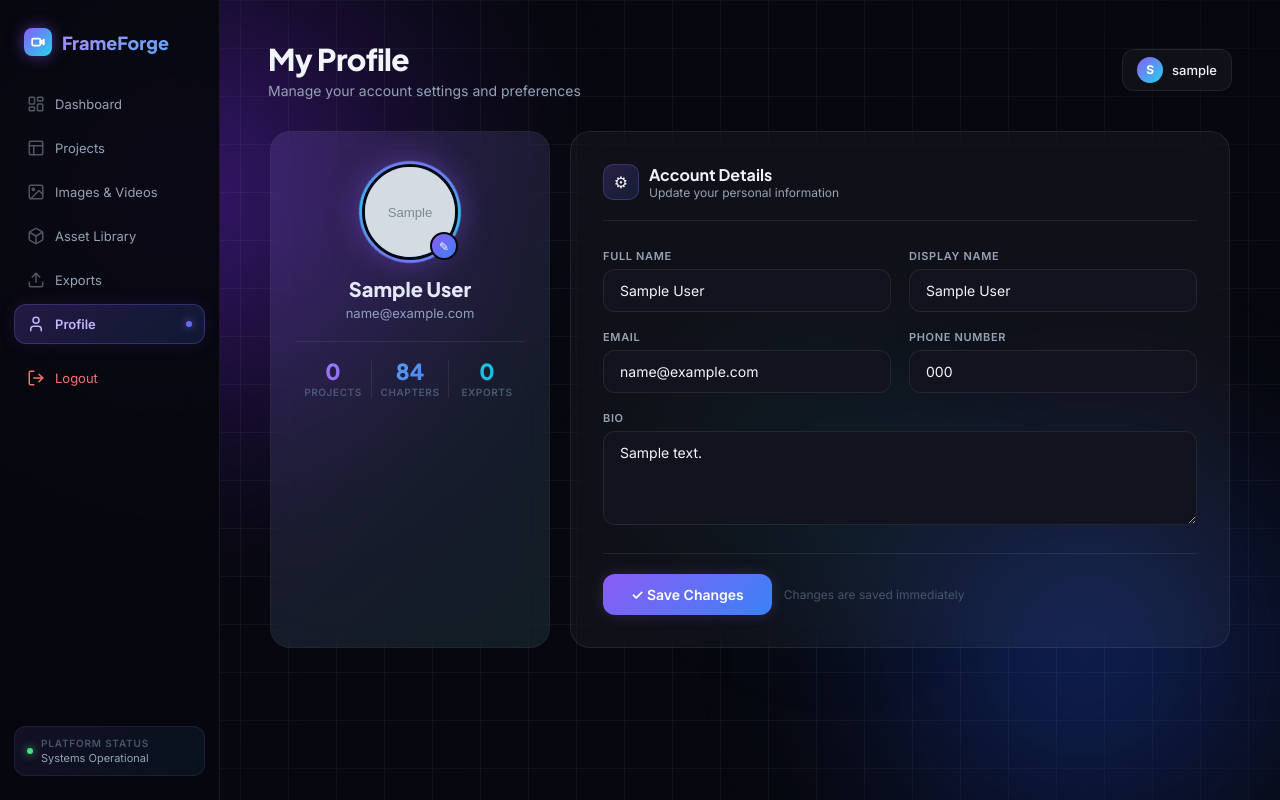
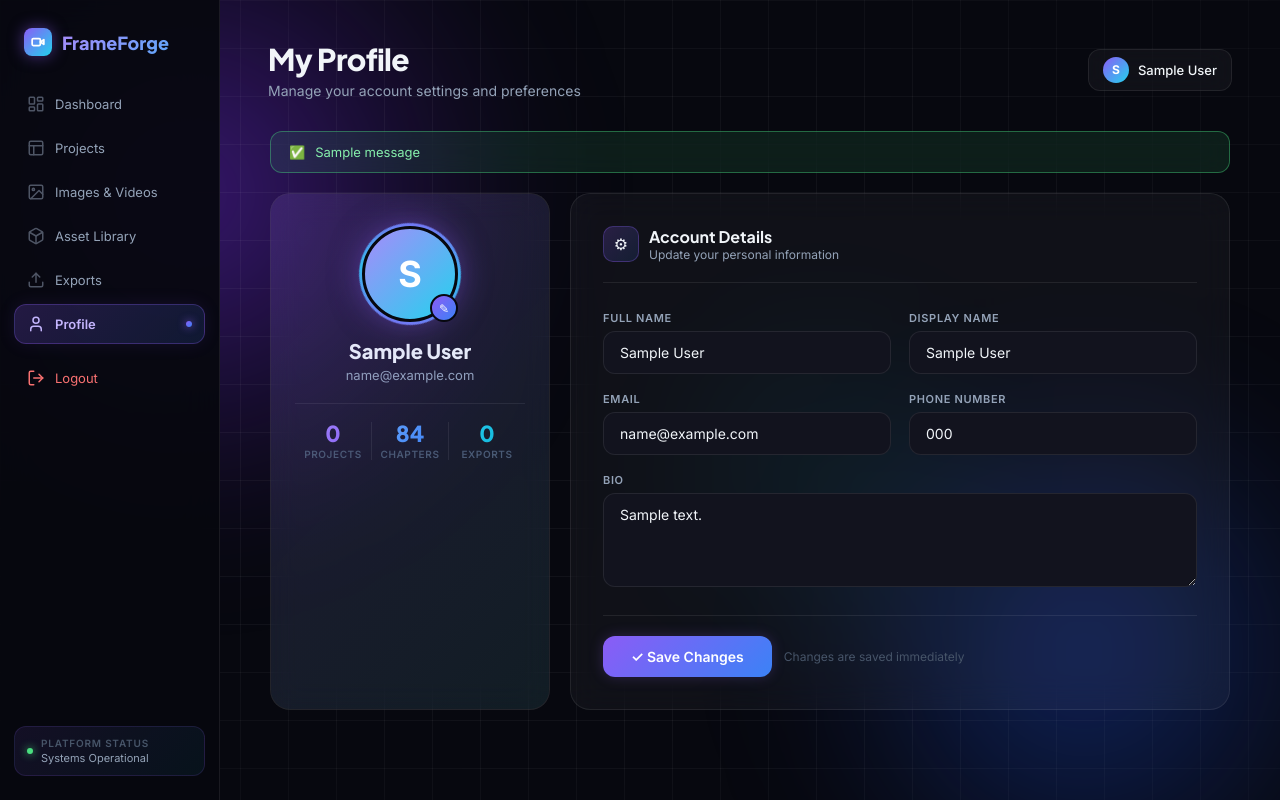
Before and after one commit to salmanwkey-code/FrameForge, a Django app: page /profile/ in a window 1280 px wide. Run offline with Django 5.2, Linux system fonts and the light colour scheme; a user stored in the database is signed in; tables that the repository leaves empty hold one stand-in row (values such as "Sample post"); grey boxes marked "Sample" are stand-in pictures; one stand-in notice (Sample message) is shown.

Commit message:
upgrade few things

```diff
--- a/accounts/templates/user_profile.html
+++ b/accounts/templates/user_profile.html
@@ -58,6 +58,7 @@
             box-shadow: 0 0 32px rgba(139,92,246,0.5);
             cursor: pointer;
             transition: transform 0.2s;
+            overflow: hidden;
         }
         .profile-avatar-inner:hover {
             transform: scale(1.05);
@@ -154,27 +155,37 @@
             <h1 style="margin: 0 0 4px; font-family: 'Plus Jakarta Sans', sans-serif; font-size: 30px; font-weight: 800; color: var(--text); letter-spacing: -0.02em;">My Profile</h1>
             <p style="margin: 0; color: var(--muted); font-size: 14px;">Manage your account settings and preferences</p>
         </div>
-        <div class="user-profile-btn glass-panel">
-            <div class="user-avatar">{{ request.user.username|make_list|first|upper|default:"U" }}</div>
-            <span class="user-name">{{ request.user.username|default:"Guest" }}</span>
-        </div>
+        <a href="{% url 'profile' %}" class="user-profile-btn glass-panel" style="text-decoration: none; color: inherit;">
+            <div class="user-avatar">
+                {% include 'user_avatar.html' %}
+            </div>
+            <span class="user-name">{{ profile.display_name|default:request.user.username|default:"Guest" }}</span>
+        </a>
     </div>
 
-    <div style="display: grid; grid-template-columns: 280px 1fr; gap: 20px; max-width: 960px; margin: 0 auto;">
+    {% if messages %}
+    <div style="max-width: 960px; margin: 0 auto 20px;">
+        {% for message in messages %}
+        <div class="glass-panel" style="padding: 12px 18px; border-radius: 12px; font-size: 13px; display: flex; align-items: center; gap: 10px; {% if message.tags == 'error' %}border-color: rgba(239,68,68,0.4); color: #FCA5A5; background: rgba(239,68,68,0.1);{% else %}border-color: rgba(74,222,128,0.4); color: #86EFAC; background: rgba(74,222,128,0.1);{% endif %}">
+            <span>{% if message.tags == 'error' %}❌{% else %}✅{% endif %}</span>
+            <span>{{ message }}</span>
+        </div>
+        {% endfor %}
+    </div>
+    {% endif %}
+
+    <form method="POST" action="{% url 'profile' %}" enctype="multipart/form-data" id="profile-form" style="display: grid; grid-template-columns: 280px 1fr; gap: 20px; max-width: 960px; margin: 0 auto;">
+        {% csrf_token %}
 
         <!-- Avatar Card -->
         <div class="glass-panel profile-hero">
-            <input type="file" id="profile-upload" name="profile_picture" style="display: none;" onchange="previewImage(this)">
+            <input type="file" id="profile-upload" name="profile_picture" accept="image/png,image/jpeg,image/webp,image/gif" style="display: none;" onchange="previewImage(this)">
 
-            <div class="profile-avatar-ring" onclick="document.getElementById('profile-upload').click()">
+            <div class="profile-avatar-ring" onclick="document.getElementById('profile-upload').click()" title="Click to upload profile picture" style="cursor: pointer;">
                 <div class="profile-avatar-inner" id="avatarEl">
-                    {% if profile.profile_picture %}
-                    <img src="{{ profile.profile_picture.url }}" alt="Avatar">
-                    {% else %}
-                    {{ request.user.username|first|upper|default:"U" }}
-                    {% endif %}
+                    {% include 'user_avatar.html' with avatar_user=request.user %}
                 </div>
-                <div class="profile-edit-badge">✎</div>
+                <div class="profile-edit-badge" title="Change profile picture">✎</div>
             </div>
 
             <p class="profile-name">{{ profile.display_name|default:request.user.username }}</p>
@@ -197,9 +208,7 @@
         </div>
 
         <!-- Form Card -->
-        <form method="POST" enctype="multipart/form-data" class="glass-panel" style="padding: 32px;">
-            {% csrf_token %}
-
+        <div class="glass-panel" style="padding: 32px;">
             <div style="display: flex; align-items: center; gap: 10px; margin-bottom: 28px; padding-bottom: 20px; border-bottom: 1px solid var(--border);">
                 <div style="width: 36px; height: 36px; border-radius: 10px; background: linear-gradient(135deg, rgba(139,92,246,0.2), rgba(59,130,246,0.12)); border: 1px solid rgba(139,92,246,0.3); display: flex; align-items: center; justify-content: center; font-size: 16px;">⚙</div>
                 <div>
@@ -221,7 +230,7 @@
             <div style="display: grid; grid-template-columns: 1fr 1fr; gap: 18px; margin-bottom: 18px;">
                 <div class="field-group">
                     <label class="field-label">Email</label>
-                    <input type="email" name="email" value="{{ profile.email }}" class="field-input" placeholder="you@example.com">
+                    <input type="email" name="email" value="{{ profile.email|default:request.user.email }}" class="field-input" placeholder="you@example.com">
                 </div>
                 <div class="field-group">
                     <label class="field-label">Phone Number</label>
@@ -233,15 +242,15 @@
                 <textarea name="bio" rows="4" class="field-textarea" placeholder="Tell us about yourself...">{{ profile.bio }}</textarea>
             </div>
 
-            <div style="display: flex; align-items: center; gap: 12px; padding-top: 4px; border-top: 1px solid var(--border); padding-top: 20px;">
+            <div style="display: flex; align-items: center; gap: 12px; padding-top: 20px; border-top: 1px solid var(--border);">
                 <button type="submit" class="btn btn-primary" style="padding: 12px 28px; font-size: 14px;">
                     ✓ Save Changes
                 </button>
                 <span style="font-size: 12px; color: var(--faint);">Changes are saved immediately</span>
             </div>
-        </form>
+        </div>
 
-    </div>
+    </form>
 
 </main>
 </div><!-- end app-layout -->
@@ -249,12 +258,24 @@
 <script>
 function previewImage(input) {
     if (input.files && input.files[0]) {
+        var file = input.files[0];
+        var validTypes = ['image/jpeg', 'image/png', 'image/webp', 'image/gif'];
+        if (!validTypes.includes(file.type)) {
+            alert('Please select a valid image file (JPG, PNG, WEBP, or GIF).');
+            input.value = '';
+            return;
+        }
+        if (file.size > 5 * 1024 * 1024) {
+            alert('Image size exceeds 5MB limit. Please choose a smaller image.');
+            input.value = '';
+            return;
+        }
         var reader = new FileReader();
         reader.onload = function(e) {
             var el = document.getElementById('avatarEl');
-            el.innerHTML = '<img src="' + e.target.result + '" alt="Avatar" style="width:100%;height:100%;border-radius:50%;object-fit:cover;">';
+            el.innerHTML = '<img src="' + e.target.result + '" alt="Avatar" style="width:100%;height:100%;border-radius:50%;object-fit:cover;display:block;">';
         }
-        reader.readAsDataURL(input.files[0]);
+        reader.readAsDataURL(file);
     }
 }
 </script>
--- a/accounts/views.py
+++ b/accounts/views.py
@@ -2,6 +2,7 @@ import os
 
 from django.conf import settings
 from django.shortcuts import render, redirect
+from django.contrib import messages
 from django.contrib.auth import authenticate, login, logout
 from django.contrib.auth.models import User
 from django.contrib.auth.decorators import login_required
@@ -96,23 +97,60 @@ def signup_page(request):
 
 @login_required
 def profile(request):
-
-    profile_obj, created = Profile.objects.get_or_create(
+    profile_obj, _ = Profile.objects.get_or_create(
         user=request.user
     )
 
     if request.method == "POST":
+        profile_obj.full_name = request.POST.get("full_name", "").strip()
+        profile_obj.display_name = request.POST.get("display_name", "").strip()
+        email = request.POST.get("email", "").strip()
+        profile_obj.phone_number = request.POST.get("phone_number", "").strip()
+        profile_obj.bio = request.POST.get("bio", "").strip()
 
-        profile_obj.full_name = request.POST.get("full_name")
-        profile_obj.email = request.POST.get("email")
-        profile_obj.phone_number = request.POST.get("phone_number")
-        profile_obj.bio = request.POST.get("bio")
-        profile_obj.display_name = request.POST.get("display_name")
+        if email:
+            profile_obj.email = email
+            if request.user.email != email:
+                request.user.email = email
+                request.user.save(update_fields=["email"])
 
-        if request.FILES.get("profile_picture"):
-            profile_obj.profile_picture = request.FILES["profile_picture"]
+        uploaded_file = request.FILES.get("profile_picture")
+        if uploaded_file:
+            MAX_UPLOAD_SIZE = 5 * 1024 * 1024  # 5 MB
+            ALLOWED_EXTENSIONS = {".jpg", ".jpeg", ".png", ".webp", ".gif"}
+
+            ext = os.path.splitext(uploaded_file.name)[1].lower()
+            if ext not in ALLOWED_EXTENSIONS:
+                messages.error(request, "Invalid image format. Allowed formats: JPG, PNG, WEBP, GIF.")
+                return redirect("profile")
+
+            if uploaded_file.size > MAX_UPLOAD_SIZE:
+                messages.error(request, "Image file too large. Maximum size is 5MB.")
+                return redirect("profile")
+
+            try:
+                from PIL import Image
+                img = Image.open(uploaded_file)
+                img.verify()
+                uploaded_file.seek(0)
+            except Exception:
+                messages.error(request, "Uploaded file is not a valid image.")
+                return redirect("profile")
+
+            # Remove previous profile picture file from disk if it exists
+            if profile_obj.profile_picture and profile_obj.profile_picture.name:
+                try:
+                    storage = profile_obj.profile_picture.storage
+                    if storage.exists(profile_obj.profile_picture.name):
+                        storage.delete(profile_obj.profile_picture.name)
+                except Exception:
+                    pass
+
+            profile_obj.profile_picture = uploaded_file
 
         profile_obj.save()
+        messages.success(request, "Profile updated successfully.")
+        return redirect("profile")
 
     return render(
         request,
--- a/static/css/main.css
+++ b/static/css/main.css
@@ -107,7 +107,8 @@ select option { background-color: #12131e; color: #F1F5F9; padding: 10px; }
 .topbar-actions { display: flex; gap: 10px; align-items: center; flex-shrink: 0; }
 .user-profile-btn { display: flex; align-items: center; gap: 9px; cursor: pointer; padding: 7px 14px; border-radius: 12px; transition: background 0.2s; }
 .user-profile-btn:hover { background: rgba(255,255,255,0.05); }
-.user-avatar { width: 26px; height: 26px; border-radius: 50%; background: linear-gradient(135deg, #8B5CF6, #22D3EE); display: flex; align-items: center; justify-content: center; font-size: 12px; font-weight: 700; color: #fff; }
+.user-avatar { width: 26px; height: 26px; border-radius: 50%; background: linear-gradient(135deg, #8B5CF6, #22D3EE); display: flex; align-items: center; justify-content: center; font-size: 12px; font-weight: 700; color: #fff; overflow: hidden; flex-shrink: 0; }
+.user-avatar img { width: 100%; height: 100%; border-radius: 50%; object-fit: cover; display: block; }
 .user-name { color: var(--text); font-size: 13px; font-weight: 500; }
 @media (max-width: 768px) { .topbar { align-items: flex-start; } .topbar-title { font-size: 24px; } .user-profile-btn { display: none; } }
 
--- /dev/null
+++ b/templates/user_avatar.html
@@ -0,0 +1,7 @@
+{% with u=avatar_user|default:request.user %}
+{% if u.is_authenticated and u.profile.avatar_url %}
+<img src="{{ u.profile.avatar_url }}" alt="{{ u.profile.display_name|default:u.username }}" class="avatar-img" style="width:100%;height:100%;border-radius:50%;object-fit:cover;display:block;">
+{% else %}
+<span class="avatar-initial">{{ u.profile.initials|default:u.username|make_list|first|upper|default:"U" }}</span>
+{% endif %}
+{% endwith %}
```
Also changed, not shown: accounts/models.py (+28 -10 lines), assets/views.py (+11 -0 lines), templates/create_project.html (+6 -4 lines), templates/topbar.html (+12 -8 lines).
